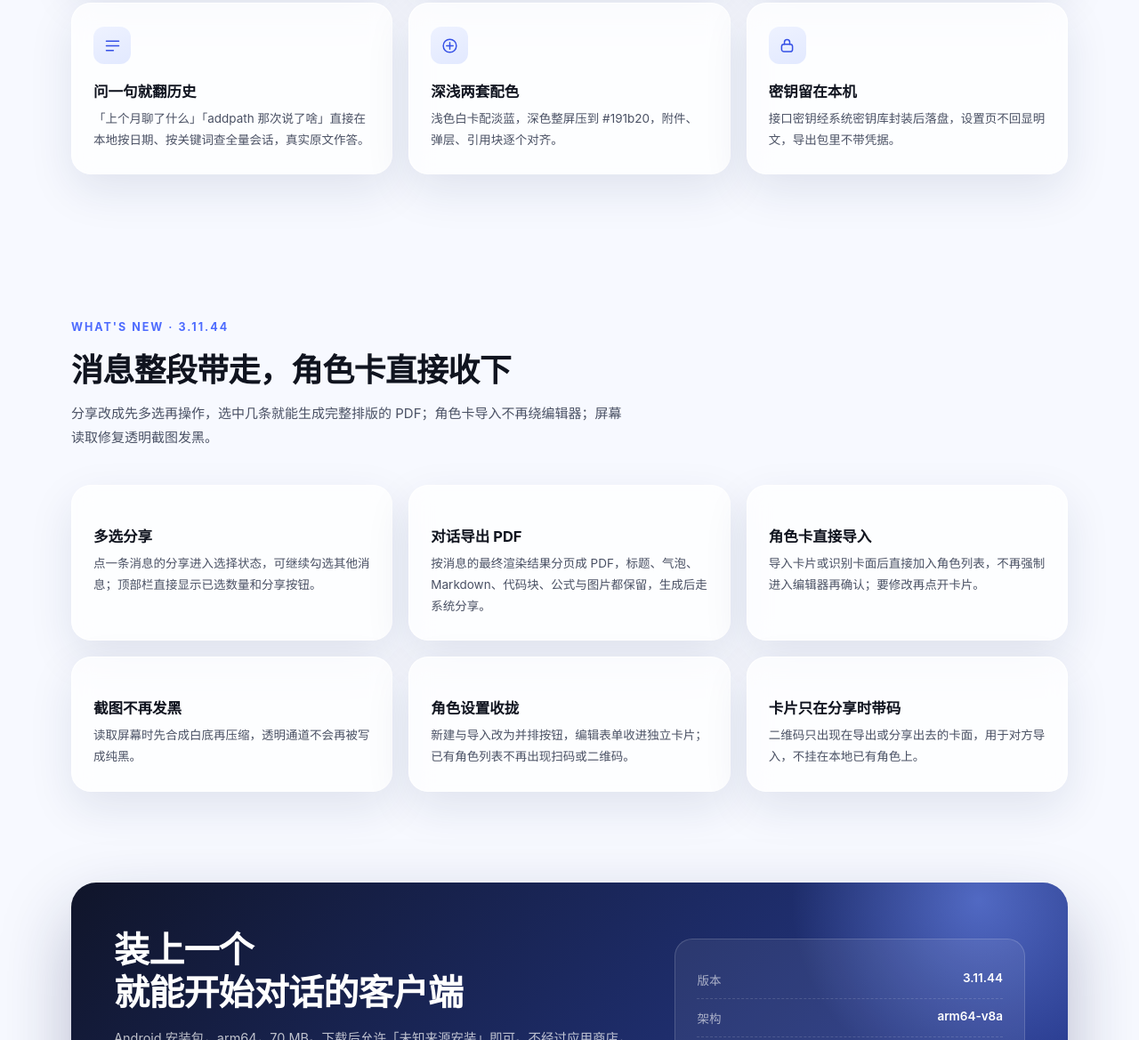
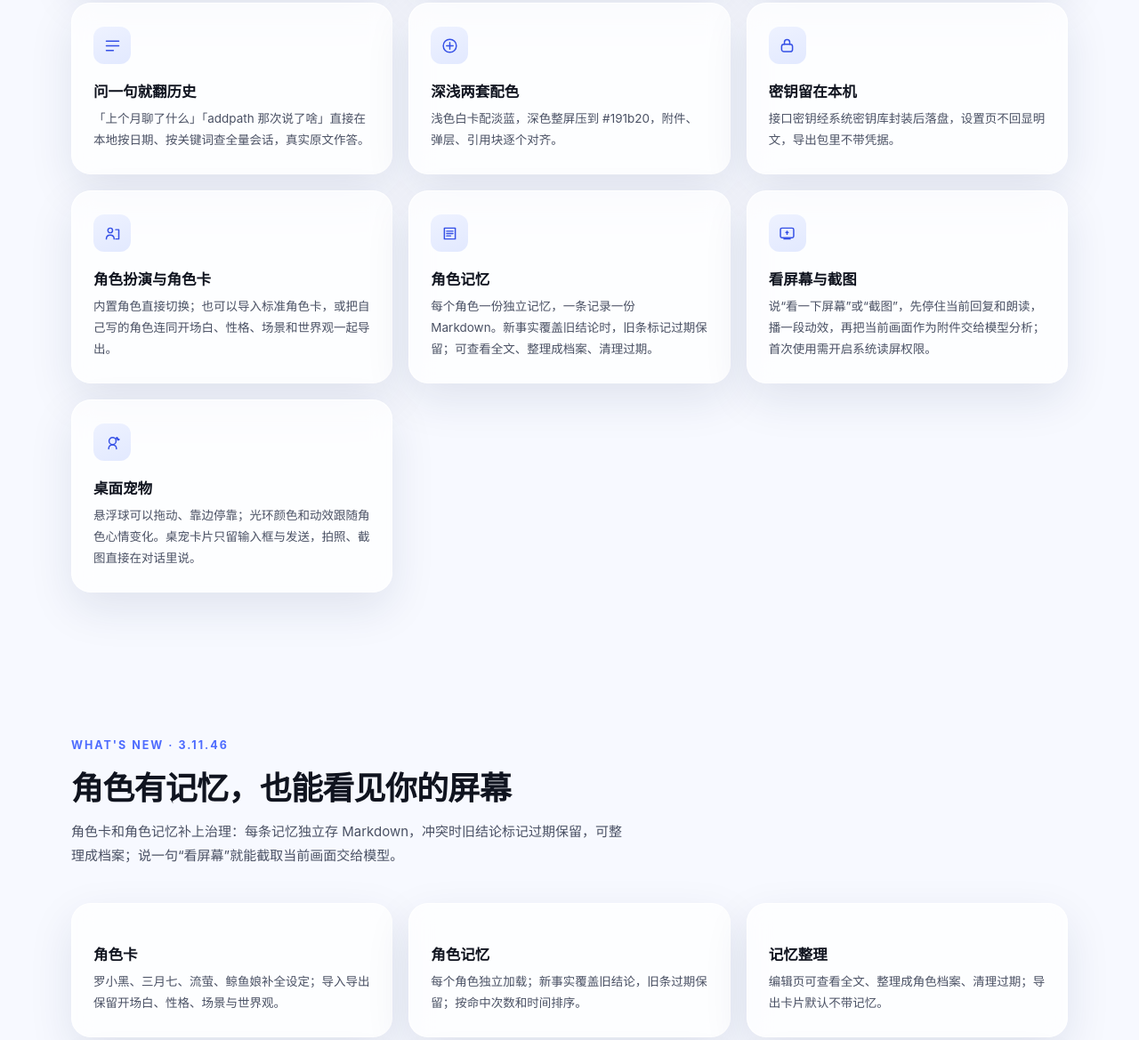
Before and after one commit to Alice-P197/meowchat, a plain HTML site: page index.html in a window 1280 px wide. Shown: the part 1472-2641 px from the top of the page at 89% size. Drawn offline with Linux system fonts and the light colour scheme; a web font is replaced by a local one.

Commit message:
update site to 3.11.46

```diff
--- a/index.html
+++ b/index.html
@@ -244,7 +244,7 @@
       <a href="#about">关于</a>
     </nav>
     <div class="spacer"></div>
-    <a class="btn btn-primary" href="https://github.com/Alice-P197/meowchat/releases/download/v3.11.44/MeowChat.apk">下载 Android 版</a>
+    <a class="btn btn-primary" href="https://github.com/Alice-P197/meowchat/releases/download/v3.11.46/MeowChat.apk">下载 Android 版</a>
   </div>
 </header>
 
@@ -253,14 +253,14 @@
   <section class="hero">
     <div class="wrap hero-grid">
       <div>
-        <span class="eyebrow"><i></i>安卓客户端 · DeepSeek 官方接入 · v3.11.44</span>
-        <h1>接官方、导旧账、<br /><span class="grad">按月回看</span>。</h1>
+        <span class="eyebrow"><i></i>安卓客户端 · 角色 · 记忆 · 看屏幕</span>
+        <h1>接官方、导旧账，<br /><span class="grad">和角色聊下去</span>。</h1>
         <p class="lede">
-          填上 DeepSeek 官方接口就能开聊，官方网页版导出的对话整包导进来，
-          哪一天聊过什么，翻日历就知道。
+          填上 DeepSeek 官方接口就能开聊；官方归档整包导入，角色各有独立记忆，
+          说一句“看屏幕”就能把当前画面交给模型。
         </p>
         <div class="cta">
-          <a class="btn btn-primary" href="https://github.com/Alice-P197/meowchat/releases/download/v3.11.44/MeowChat.apk">下载 APK</a>
+          <a class="btn btn-primary" href="https://github.com/Alice-P197/meowchat/releases/download/v3.11.46/MeowChat.apk">下载 APK</a>
           <a class="btn btn-ghost" href="#features">看功能</a>
         </div>
         <div class="meta-row">
@@ -286,8 +286,8 @@
     <div class="wrap">
       <div class="sec-head">
         <div class="kicker">Features</div>
-        <h2>三件核心事：接得进、导得回、翻得到</h2>
-        <p>不做花活。把官方接口接稳，把旧对话搬过来，把每一天聊过什么留下来。</p>
+        <h2>接得进、记得住、看得懂屏幕</h2>
+        <p>把接口接稳，把旧对话搬过来；再让每个角色记住你们聊过的事，能看懂你眼前的屏幕。</p>
       </div>
       <div class="grid3">
         <div class="card">
@@ -334,30 +334,48 @@
           <div class="ico"><svg viewBox="0 0 24 24"><rect x="5" y="10" width="14" height="9.5" rx="3"/><path d="M8.6 10V7.4a3.4 3.4 0 0 1 6.8 0V10"/></svg></div>
           <h3>密钥留在本机</h3>
           <p>接口密钥经系统密钥库封装后落盘，设置页不回显明文，导出包里不带凭据。</p>
+        </div>        <div class="card">
+          <div class="ico"><svg viewBox="0 0 24 24"><circle cx="9" cy="8" r="3"/><path d="M4 19c0-3 2-5 5-5s5 2 5 5"/><path d="M16 7h4v12h-4"/></svg></div>
+          <h3>角色扮演与角色卡</h3>
+          <p>内置角色直接切换；也可以导入标准角色卡，或把自己写的角色连同开场白、性格、场景和世界观一起导出。</p>
+        </div>
+        <div class="card">
+          <div class="ico"><svg viewBox="0 0 24 24"><path d="M5 5h14v14H5z"/><path d="M8 9h8M8 12h8M8 15h5"/></svg></div>
+          <h3>角色记忆</h3>
+          <p>每个角色一份独立记忆，一条记录一份 Markdown。新事实覆盖旧结论时，旧条标记过期保留；可查看全文、整理成档案、清理过期。</p>
+        </div>
+        <div class="card">
+          <div class="ico"><svg viewBox="0 0 24 24"><rect x="3.5" y="5" width="17" height="12.5" rx="2"/><path d="M8 19h8"/><path d="M12 9v4M10.5 10.5h3"/></svg></div>
+          <h3>看屏幕与截图</h3>
+          <p>说“看一下屏幕”或“截图”，先停住当前回复和朗读，播一段动效，再把当前画面作为附件交给模型分析；首次使用需开启系统读屏权限。</p>
+        </div>
+        <div class="card">
+          <div class="ico"><svg viewBox="0 0 24 24"><circle cx="12" cy="10" r="4.5"/><path d="M7 20c0-3 2.2-5 5-5s5 2 5 5"/><path d="M18 5.5l.8 1.7 1.7.8-1.7.8-.8-1.7-1.7-.8z"/></svg></div>
+          <h3>桌面宠物</h3>
+          <p>悬浮球可以拖动、靠边停靠；光环颜色和动效跟随角色心情变化。桌宠卡片只留输入框与发送，拍照、截图直接在对话里说。</p>
         </div>
       </div>
     </div>
   </section>
 
-    <!-- ===== 3.11.44 更新 ===== -->
+  <!-- ===== 3.11.46 更新 ===== -->
   <section id="release">
     <div class="wrap">
       <div class="sec-head">
-        <div class="kicker">What's new · 3.11.44</div>
-        <h2>消息整段带走，角色卡直接收下</h2>
-        <p>分享改成先多选再操作，选中几条就能生成完整排版的 PDF；角色卡导入不再绕编辑器；屏幕读取修复透明截图发黑。</p>
+        <div class="kicker">What's new · 3.11.46</div>
+        <h2>角色有记忆，也能看见你的屏幕</h2>
+        <p>角色卡和角色记忆补上治理：每条记忆独立存 Markdown，冲突时旧结论标记过期保留，可整理成档案；说一句“看屏幕”就能截取当前画面交给模型。</p>
       </div>
       <div class="grid3">
-        <div class="card"><h3>多选分享</h3><p>点一条消息的分享进入选择状态，可继续勾选其他消息；顶部栏直接显示已选数量和分享按钮。</p></div>
-        <div class="card"><h3>对话导出 PDF</h3><p>按消息的最终渲染结果分页成 PDF，标题、气泡、Markdown、代码块、公式与图片都保留，生成后走系统分享。</p></div>
-        <div class="card"><h3>角色卡直接导入</h3><p>导入卡片或识别卡面后直接加入角色列表，不再强制进入编辑器再确认；要修改再点开卡片。</p></div>
-        <div class="card"><h3>截图不再发黑</h3><p>读取屏幕时先合成白底再压缩，透明通道不会再被写成纯黑。</p></div>
-        <div class="card"><h3>角色设置收拢</h3><p>新建与导入改为并排按钮，编辑表单收进独立卡片；已有角色列表不再出现扫码或二维码。</p></div>
-        <div class="card"><h3>卡片只在分享时带码</h3><p>二维码只出现在导出或分享出去的卡面，用于对方导入，不挂在本地已有角色上。</p></div>
+        <div class="card"><h3>角色卡</h3><p>罗小黑、三月七、流萤、鲸鱼娘补全设定；导入导出保留开场白、性格、场景与世界观。</p></div>
+        <div class="card"><h3>角色记忆</h3><p>每个角色独立加载；新事实覆盖旧结论，旧条过期保留；按命中次数和时间排序。</p></div>
+        <div class="card"><h3>记忆整理</h3><p>编辑页可查看全文、整理成角色档案、清理过期；导出卡片默认不带记忆。</p></div>
+        <div class="card"><h3>看屏幕</h3><p>先停当前回复和朗读，播动效后截屏，把画面作为图片附件发给模型分析。</p></div>
+        <div class="card"><h3>桌宠</h3><p>去掉底部聊天、拍照、语音、收起按钮；拖动与停靠时钳制边界，球和光环完整显示。</p></div>
+        <div class="card"><h3>光环</h3><p>模型可按心情控制光环颜色、强度和动效，桌宠状态与角色情绪同步。</p></div>
       </div>
     </div>
   </section>
-
   <!-- ===== 下载 ===== -->
   <section class="download" id="download">
     <div class="wrap">
@@ -366,14 +384,14 @@
           <div>
             <h2>装上一个<br />就能开始对话的客户端</h2>
             <p>Android 安装包，arm64，70 MB。下载后允许「未知来源安装」即可。不经过应用商店，也就不需要账号。</p>
-            <a class="dl-btn" href="https://github.com/Alice-P197/meowchat/releases/download/v3.11.44/MeowChat.apk">
+            <a class="dl-btn" href="https://github.com/Alice-P197/meowchat/releases/download/v3.11.46/MeowChat.apk">
               <svg viewBox="0 0 24 24"><path d="M12 4v11"/><path d="M7.5 11l4.5 4.5L16.5 11"/><path d="M5 19.5h14"/></svg>
               下载 MeowChat APK
             </a>
             <div class="tips">安装包为签名版本，覆盖安装不会清空已有会话。</div>
           </div>
           <div class="requirement">
-            <div class="row"><span class="k">版本</span><span class="v">3.11.44</span></div>
+            <div class="row"><span class="k">版本</span><span class="v">3.11.46</span></div>
             <div class="row"><span class="k">架构</span><span class="v">arm64-v8a</span></div>
             <div class="row"><span class="k">系统</span><span class="v">Android 8.0 及以上</span></div>
             <div class="row"><span class="k">体积</span><span class="v">70 MB</span></div>
```
Also changed, not shown: 1 other file.
